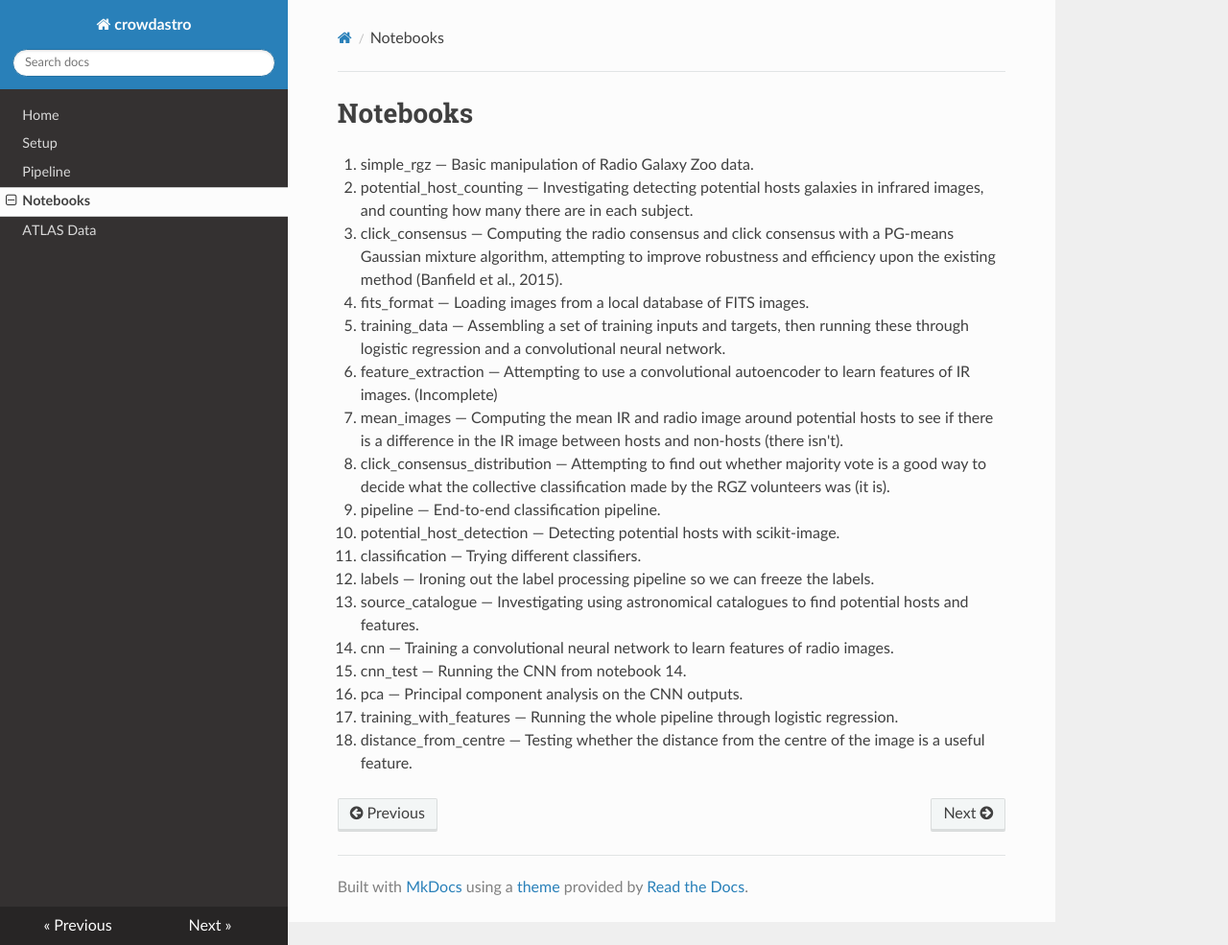
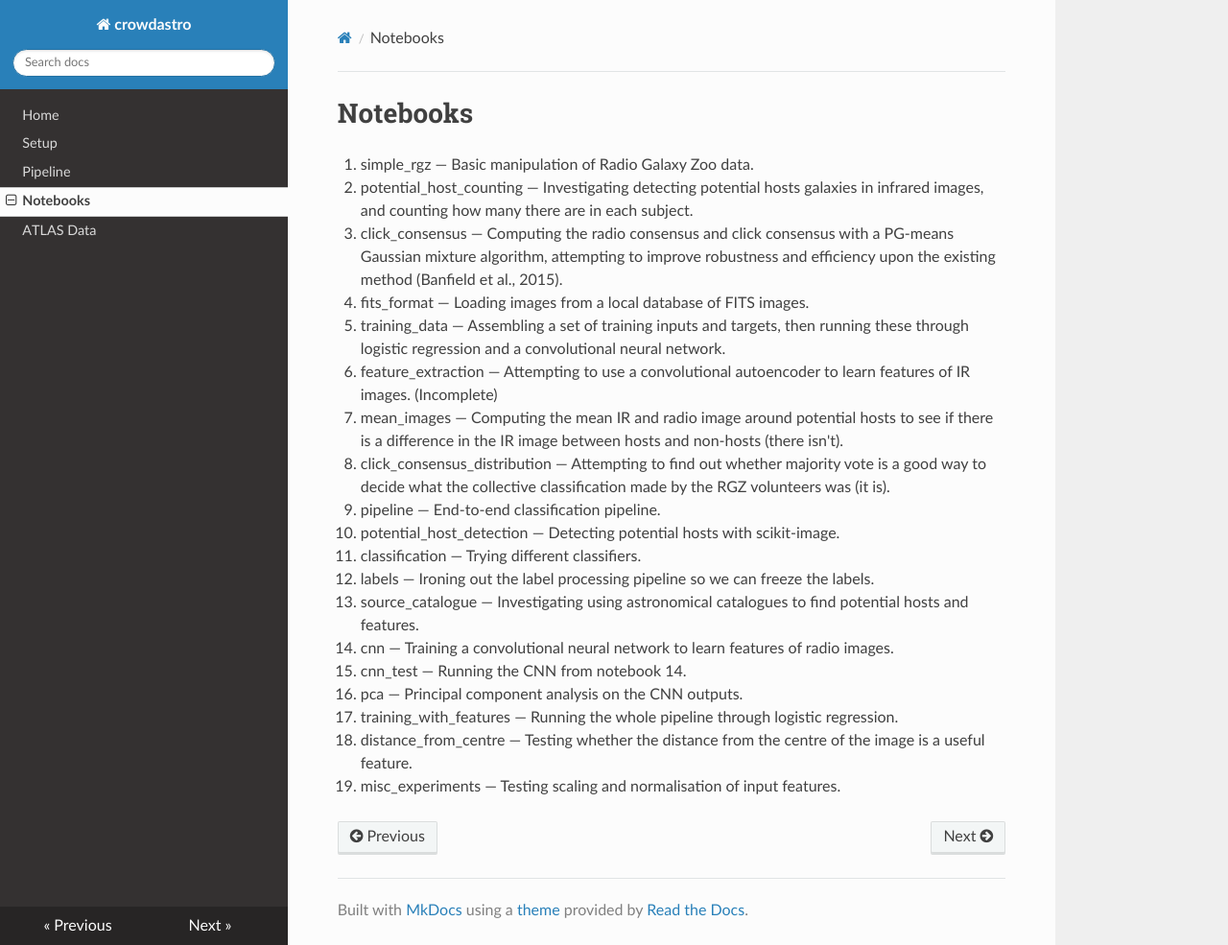
Before and after one commit to chengsoonong/crowdastro, an MkDocs documentation site: the page built from docs/notebooks.md, in a window 1280 px wide and 985 px high. Shown: the whole window at 96% size. Built offline with MkDocs 1.6.1, drawn with Linux system fonts in a browser that asks for light colours; nearby versions of some CDN libraries; old or Windows-style settings are respelled for this version of MkDocs.

Commit message:
Added scaling/normalisation experiments notebook.

```diff
--- a/docs/notebooks.md
+++ b/docs/notebooks.md
@@ -19,3 +19,4 @@
 16. pca &mdash; Principal component analysis on the CNN outputs.
 17. training_with_features &mdash; Running the whole pipeline through logistic regression.
 18. distance_from_centre &mdash; Testing whether the distance from the centre of the image is a useful feature.
+19. misc_experiments &mdash; Testing scaling and normalisation of input features.
```
Also changed, not shown: 1 other file.
